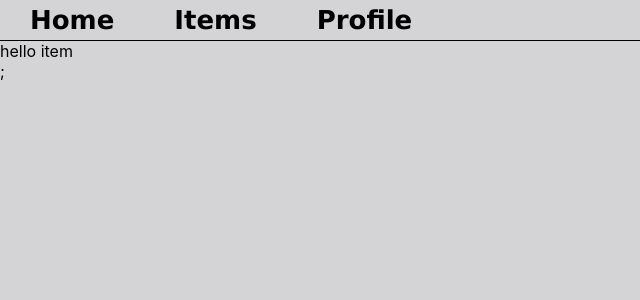
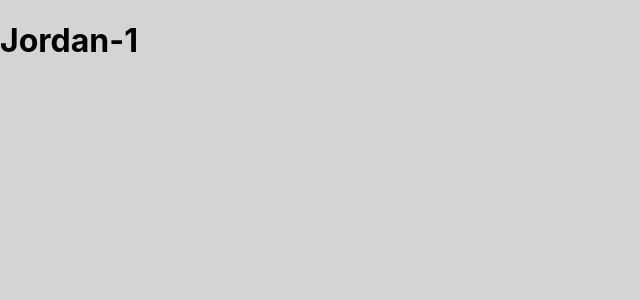
Before and after one commit to Pokulita/sneakershop, a React (Create React App) app in the folder sneakershop/: page /items/item-1 in a window 1280 px wide. Shown: the top 300 px of the page, without its empty margins (0-640 px from the left). Built offline with nearby package versions, Linux system fonts and the light colour scheme.

Commit message:
added content to single pages

```diff
--- a/sneakershop/src/App.js
+++ b/sneakershop/src/App.js
@@ -6,7 +6,7 @@
 
 import Home from "./pages/Home";
 import Error from "./pages/Error";
-import Item from "./pages/Item";
+import Item, { ItemWrapper } from "./pages/Item";
 import Items from "./pages/Items";
 import Profile from "./pages/Profile";
 
@@ -18,7 +18,7 @@
       <Routes>
         <Route exact path="/" element={<Home />} />
         <Route exact path="/items/" element={<Items />} />
-        <Route exact path="/items/:slug" element={<Item />} />
+        <Route exact path="/items/:slug" element={<ItemWrapper />} />
         <Route exact path="/profile" element={<Profile />} />
         <Route path="*" element={<Error />} />
       </Routes>
--- a/sneakershop/src/context.js
+++ b/sneakershop/src/context.js
@@ -30,9 +30,17 @@
     return tempItems;
   }
 
+  getItem = (slug) => {
+    console.log("Slug being searched for:", slug);
+    console.log("Current items in state:", this.state.items);
+    let tempItem = [...this.state.items];
+    const item = tempItem.find((item) => item.slug === slug);
+    return item;
+  };
+
   render() {
     return (
-      <ItemContext.Provider value={{ ...this.state }}>
+      <ItemContext.Provider value={{ ...this.state, getItem: this.getItem }}>
         {this.props.children}
       </ItemContext.Provider>
     );
--- a/sneakershop/src/data.js
+++ b/sneakershop/src/data.js
@@ -67,77 +67,77 @@
   },
   {
     sys: {
-      id: "6",
+      id: "7",
     },
     fields: {
       name: "Air-max",
-      slug: "item-6",
+      slug: "item-7",
       type: "six",
       popular: false,
     },
   },
   {
     sys: {
-      id: "6",
+      id: "8",
     },
     fields: {
       name: "LeBrone-1",
-      slug: "item-6",
+      slug: "item-8",
       type: "six",
       popular: false,
     },
   },
   {
     sys: {
-      id: "6",
+      id: "9",
     },
     fields: {
       name: "Tomato Soup",
-      slug: "item-6",
+      slug: "item-9",
       type: "six",
       popular: false,
     },
   },
   {
     sys: {
-      id: "6",
+      id: "10",
     },
     fields: {
       name: "toyota-prius",
-      slug: "item-6",
+      slug: "item-10",
       type: "six",
       popular: false,
     },
   },
   {
     sys: {
-      id: "6",
+      id: "11",
     },
     fields: {
       name: "Hubba-bubba",
-      slug: "item-6",
+      slug: "item-11",
       type: "six",
       popular: false,
     },
   },
   {
     sys: {
-      id: "6",
+      id: "12",
     },
     fields: {
       name: "gianis",
-      slug: "item-6",
+      slug: "item-12",
       type: "six",
       popular: false,
     },
   },
   {
     sys: {
-      id: "6",
+      id: "13",
     },
     fields: {
       name: "Ijab",
-      slug: "item-6",
+      slug: "item-13",
       type: "six",
       popular: false,
     },
--- a/sneakershop/src/pages/Item.js
+++ b/sneakershop/src/pages/Item.js
@@ -1,14 +1,46 @@
-import React from "react";
+import React, { Component } from "react";
+import { Link, useParams } from "react-router-dom";
+import Navbar from "../components/Navbar";
+import { ItemContext } from "../context";
 
-import Navbar from "../components/Navbar";
+function ItemWrapper(props) {
+  const { slug } = useParams();
+  return <Item {...props} slug={slug} />;
+}
 
-const Item = () => {
-  return (
-    <>
-      <Navbar></Navbar>
-      <div>hello item</div>;
-    </>
-  );
-};
+export default class Item extends Component {
+  constructor(props) {
+    super(props);
+    this.state = {
+      slug: this.props.slug,
+    };
+  }
 
-export default Item;
+  static contextType = ItemContext;
+
+  render() {
+    const { getItem } = this.context;
+    const item = getItem(this.state.slug);
+
+    if (!item) {
+      return (
+        <div className="error">
+          <h3> no such room could be found...</h3>
+          <Link to="/items" className="btn-primary">
+            back to items
+          </Link>
+        </div>
+      );
+    }
+
+    const { name } = item;
+
+    return (
+      <>
+        <h1>{name}</h1>
+      </>
+    );
+  }
+}
+
+export { ItemWrapper };
```
Also changed, not shown: sneakershop/src/components/ItemContent.js (added).
